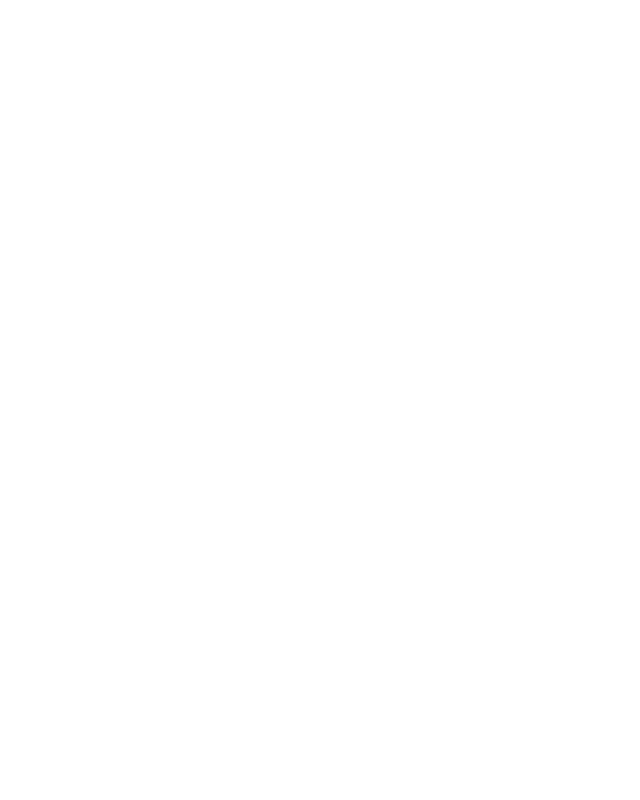
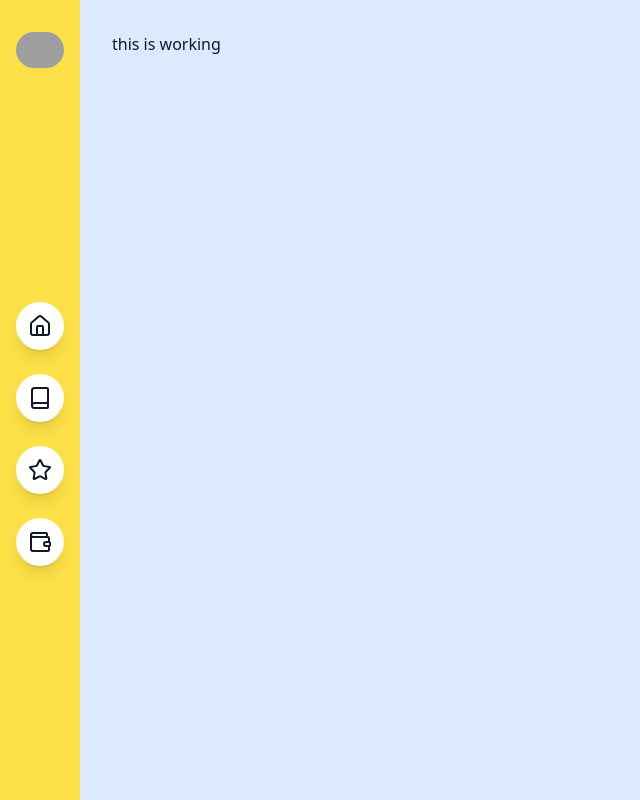
Before and after one commit to obedomwenga/BrightQuest, a Next.js app in the folder front-end/: page / in a window 1280 px wide. Shown: the whole page, without its empty margins (0-640 px from the left). Built offline with nearby package versions, Linux system fonts and the light colour scheme; grey boxes are pictures that could not be loaded.

Commit message:
main layout modularized

```diff
--- a/front-end/src/components/@layouts/main-layout.tsx
+++ b/front-end/src/components/@layouts/main-layout.tsx
@@ -1,29 +1,11 @@
-import { Bell, Book, Brain, Coins, Home, Palette, PenTool, Rocket, Star, Wallet } from 'lucide-react'
-import Image from 'next/image'
+import Aside from "../@shared-components/aside";
 
 export default function MainLayout({ children }) {
+
   return (
     <div className="flex h-screen bg-blue-100 text-gray-900 font-sans">
-        <aside className="w-20 flex flex-col items-center py-8 bg-yellow-300 sticky top-0 h-screen">
-            <div className="mb-8">
-            <Image src="/placeholder.svg?height=48&width=48" width={48} height={48} alt="Logo" className="rounded-full" />
-            </div>
-            <nav className="flex flex-col items-center space-y-6 flex-grow justify-center">
-            <button className="p-3 bg-white rounded-full shadow-lg hover:bg-blue-500 transition-colors group">
-                <Home className="w-6 h-6 text-blue-500 group-hover:text-white" />
-            </button>
-            <button className="p-3 bg-white rounded-full shadow-lg hover:bg-green-500 transition-colors group">
-                <Book className="w-6 h-6 text-green-500 group-hover:text-white" />
-            </button>
-            <button className="p-3 bg-white rounded-full shadow-lg hover:bg-purple-500 transition-colors group">
-                <Star className="w-6 h-6 text-purple-500 group-hover:text-white" />
-            </button>
-            <button className="p-3 bg-white rounded-full shadow-lg hover:bg-yellow-500 transition-colors group">
-                <Wallet className="w-6 h-6 text-yellow-500 group-hover:text-white" />
-            </button>
-            </nav>
-        </aside>
 
+        <Aside />
       {/* Main content */}
       <main className="flex-1 p-8 overflow-auto"> { children } </main>
 
--- /dev/null
+++ b/front-end/src/components/@shared-components/aside-items.tsx
@@ -0,0 +1,13 @@
+import Link from 'next/link';
+import React from 'react';
+
+export default function AsideItems({ Icon, title, link, color }){
+    return(
+        <Link href={link}>
+            <div className="p-3 bg-white rounded-full shadow-lg hover:bg-blue-500 transition-colors group">
+                <Icon className={`w-6 h-6 text-${color}-500 group-hover:text-white`} />
+                {/* {isOpen && <span className="ml-3 text-sm">{title}</span>} */}
+            </div>
+        </Link>
+    )
+}
--- /dev/null
+++ b/front-end/src/components/@shared-components/aside.tsx
@@ -0,0 +1,51 @@
+import Image from 'next/image'
+import { Book, Home, Star, Wallet } from 'lucide-react';
+import AsideItems from './aside-items';
+
+const menuItems = [
+    {
+      link: '/Home',
+      Icon: Home,
+      title: 'Dashboard',
+      color: 'blue'
+    },
+    {
+        link: '/learn',
+        Icon: Book,
+        title: 'Learn',
+        color: 'green'
+    },
+    {
+        link: '/achievements',
+        Icon: Star,
+        title: 'Achievements',
+        color: 'purple'
+    },
+    {
+        link: '/wallet',
+        Icon: Wallet,
+        title: 'Wallet',
+        color: 'yellow'
+    },
+];
+
+export default function Aside() {
+    return (
+        <aside className="w-20 flex flex-col items-center py-8 bg-yellow-300 sticky top-0 h-screen">
+            <div className="mb-8">
+                <Image src="/placeholder.svg?height=48&width=48" width={48} height={48} alt="Logo" className="rounded-full" />
+            </div>
+            <nav className="flex flex-col items-center space-y-6 flex-grow justify-center">
+                {menuItems.map((menuItem, index) => (
+                <AsideItems
+                    key={index}
+                    link={menuItem.link}
+                    Icon={menuItem.Icon}
+                    title={menuItem.title}
+                    color={menuItem.color}
+                />
+                ))}
+            </nav>
+        </aside>
+    )
+}
--- a/front-end/src/pages/index.tsx
+++ b/front-end/src/pages/index.tsx
@@ -19,6 +19,8 @@ export default function Home() {
       className={`${geistSans.variable} ${geistMono.variable} font-[family-name:var(--font-geist-sans)]`}
     >
       {/* Layouts here (you can test your layouts here) */}
+      <MainLayout>this is working</MainLayout>
     </div>
+
   );
 }
```
